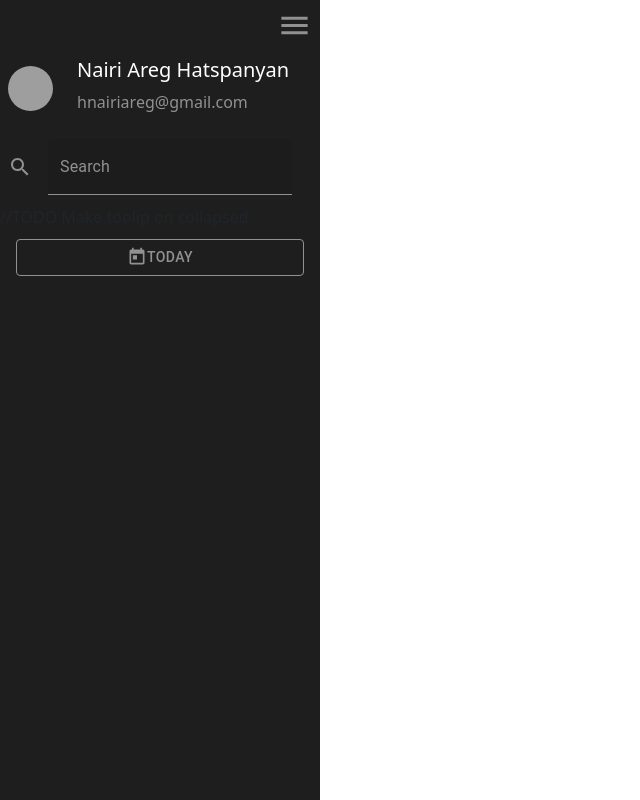
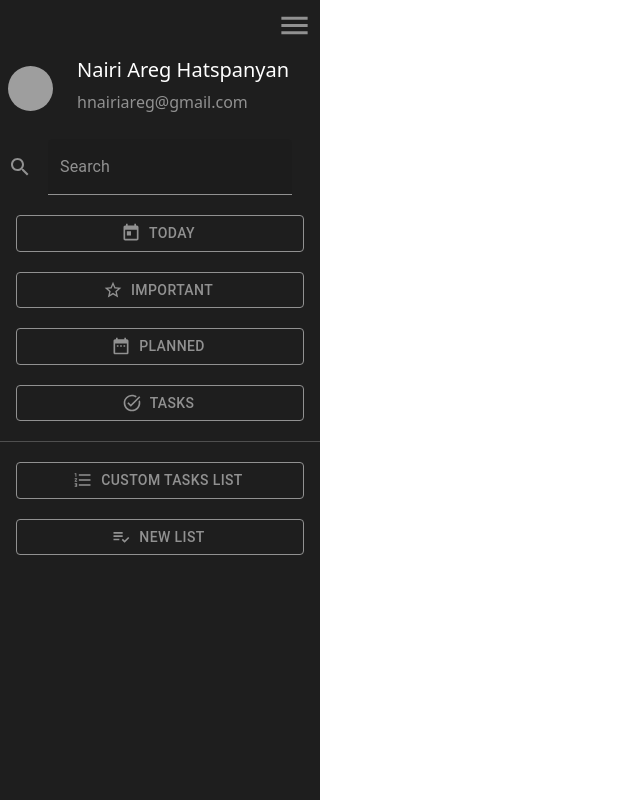
Before and after one commit to NairiAreg/react_node_todo, a React (Create React App) app in the folder client/: page / in a window 1280 px wide. Shown: the whole page, without its empty margins (0-640 px from the left). Built offline with nearby package versions, Linux system fonts and the light colour scheme; grey boxes are pictures that could not be loaded.

Commit message:
LeftPanel finished (search focus)

```diff
--- a/client/src/LeftPanel/LeftPanel.scss
+++ b/client/src/LeftPanel/LeftPanel.scss
@@ -1,9 +1,4 @@
 @import "../vars.scss";
-
-.collapsed {
-  width: 50px !important;
-  align-items: center;
-}
 
 #leftPanel {
   width: 320px;
@@ -11,6 +6,8 @@
   background-color: $mainDark;
   overflow: hidden;
   &.collapsed {
+    width: 50px !important;
+    align-items: center;
     .leftPanelBody > div > *:not(:first-child) {
       display: none !important;
     }
@@ -18,6 +15,12 @@
       justify-content: center;
       > *:first-child {
         padding: 0;
+      }
+    }
+    button {
+      > svg,
+      > span {
+        margin: 0;
       }
     }
   }
@@ -71,9 +74,9 @@
       border-color: $mainText;
       color: $mainText;
       min-width: unset;
-      > span {
-        margin: 0;
-      }
     }
   }
+  hr {
+    color: $white;
+  }
 }
--- a/client/src/LeftPanel/LeftPanel.tsx
+++ b/client/src/LeftPanel/LeftPanel.tsx
@@ -1,15 +1,32 @@
-import React, { useState, useEffect } from 'react'
+import React, { useState, useEffect, useRef } from 'react'
 import './LeftPanel.scss'
 import {
   Menu as MenuIcon,
   Search as SearchIcon,
   Today,
+  StarBorder,
+  DateRange,
+  TaskAlt,
+  FormatListNumbered,
+  PlaylistAddCheck,
 } from '@mui/icons-material'
-import { IconButton, TextField, Box, Tooltip, Button } from '@mui/material'
+import {
+  IconButton,
+  TextField,
+  Box,
+  Tooltip,
+  Button,
+  Divider,
+} from '@mui/material'
 
 function App() {
   const [leftPanelCollapsed, setLeftPanelCollapsed] = useState(false)
-  useEffect(() => {}, [])
+  // const [searchFocus, setSearchFocus] = useState(false)
+  const searchRef = useRef(null)
+  useEffect(() => {
+    // leftPanelCollapsed && setSearchFocus(false)
+      // searchRef?.current?.focus?.();
+  })
   return (
     <div
       id="leftPanel"
@@ -23,12 +40,7 @@ function App() {
       >
         <MenuIcon fontSize="large" />
       </IconButton>
-      <div
-        className="leftPanelBody d-flex flex-column mt-5"
-        onClick={() =>
-          leftPanelCollapsed && setLeftPanelCollapsed(!leftPanelCollapsed)
-        }
-      >
+      <div className="leftPanelBody d-flex flex-column mt-5">
         <div className="profile d-flex">
           <Tooltip title="Profile">
             <IconButton>
@@ -44,8 +56,15 @@ function App() {
           className={`searchBox d-flex align-items-center ${
             leftPanelCollapsed ? 'justify-content-center' : ''
           }`}
+          onClick={() => {
+            leftPanelCollapsed && setLeftPanelCollapsed(!leftPanelCollapsed)
+            // setSearchFocus(true)
+            setTimeout(() => {
+              // searchRef?.current?.click?.();
+            }, 0);
+          }}
         >
-          <Tooltip title="Search">
+          <Tooltip title={`${leftPanelCollapsed ? 'Search' : ''}`}>
             <IconButton>
               <SearchIcon sx={{ mr: 1, my: 0.5 }} />
             </IconButton>
@@ -55,10 +74,11 @@ function App() {
             label="Search"
             variant="filled"
             className={`${leftPanelCollapsed ? 'd-none' : ''}`}
+            // autoFocus={searchFocus}
+            inputRef={searchRef}
           />
         </Box>
-        {/* {leftPanelCollapsed ? <Tooltip title="Today"> : ''} */}
-        //TODO Make toolip on collapsed
+        <Tooltip title={`${leftPanelCollapsed ? 'Today' : ''}`}>
           <Button
             className={`${!leftPanelCollapsed ? 'mx-3' : 'mx-1'}`}
             variant="outlined"
@@ -66,7 +86,55 @@ function App() {
           >
             {!leftPanelCollapsed ? 'Today' : ''}
           </Button>
-        {/* </Tooltip> */}
+        </Tooltip>
+        <Tooltip title={`${leftPanelCollapsed ? 'Important' : ''}`}>
+          <Button
+            className={`${!leftPanelCollapsed ? 'mx-3' : 'mx-1'}`}
+            variant="outlined"
+            startIcon={<StarBorder />}
+          >
+            {!leftPanelCollapsed ? 'Important' : ''}
+          </Button>
+        </Tooltip>
+        <Tooltip title={`${leftPanelCollapsed ? 'Planned' : ''}`}>
+          <Button
+            className={`${!leftPanelCollapsed ? 'mx-3' : 'mx-1'}`}
+            variant="outlined"
+            startIcon={<DateRange />}
+          >
+            {!leftPanelCollapsed ? 'Planned' : ''}
+          </Button>
+        </Tooltip>
+        <Tooltip title={`${leftPanelCollapsed ? 'Tasks' : ''}`}>
+          <Button
+            className={`${!leftPanelCollapsed ? 'mx-3' : 'mx-1'}`}
+            variant="outlined"
+            startIcon={<TaskAlt />}
+          >
+            {!leftPanelCollapsed ? 'Tasks' : ''}
+          </Button>
+        </Tooltip>
+
+        <Divider />
+
+        <Tooltip title={`${leftPanelCollapsed ? 'Custom Tasks List' : ''}`}>
+          <Button
+            className={`${!leftPanelCollapsed ? 'mx-3' : 'mx-1'}`}
+            variant="outlined"
+            startIcon={<FormatListNumbered />}
+          >
+            {!leftPanelCollapsed ? 'Custom Tasks List' : ''}
+          </Button>
+        </Tooltip>
+        <Tooltip title={`${leftPanelCollapsed ? 'New List' : ''}`}>
+          <Button
+            className={`${!leftPanelCollapsed ? 'mx-3' : 'mx-1'}`}
+            variant="outlined"
+            startIcon={<PlaylistAddCheck />}
+          >
+            {!leftPanelCollapsed ? 'New List' : ''}
+          </Button>
+        </Tooltip>
       </div>
     </div>
   )
```
